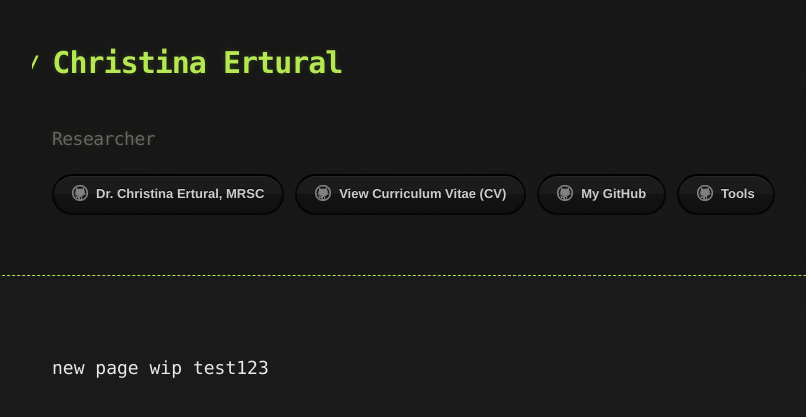
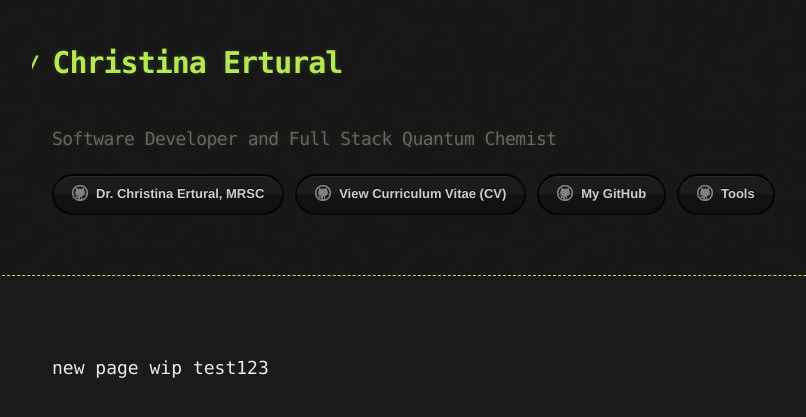
Before and after one commit to QuantumChemist/QuantumChemist.github.io, a Jekyll site: the page built from index.md, in a window 1280 px wide. Shown: the top 417 px of the page, without its empty margins (88-894 px from the left). Built offline with Jekyll 4.4.1, drawn with Linux system fonts in a browser that asks for light colours.

Commit message:
Update description in _config.yml to reflect current role

```diff
--- a/_config.yml
+++ b/_config.yml
@@ -1,6 +1,6 @@
 title: Christina Ertural
 email: christina.ertural(at)quantumchemist.de
-description: Researcher
+description: Software Developer and Full Stack Quantum Chemist
 icon: https://raw.githubusercontent.com/QuantumChemist/QuantumChemist.github.io/main/utils/QClogo.png #https://raw.githubusercontent.com/QuantumChemist/lix/master/LiX.png
 show_downloads: false
 google_analytics:
```
